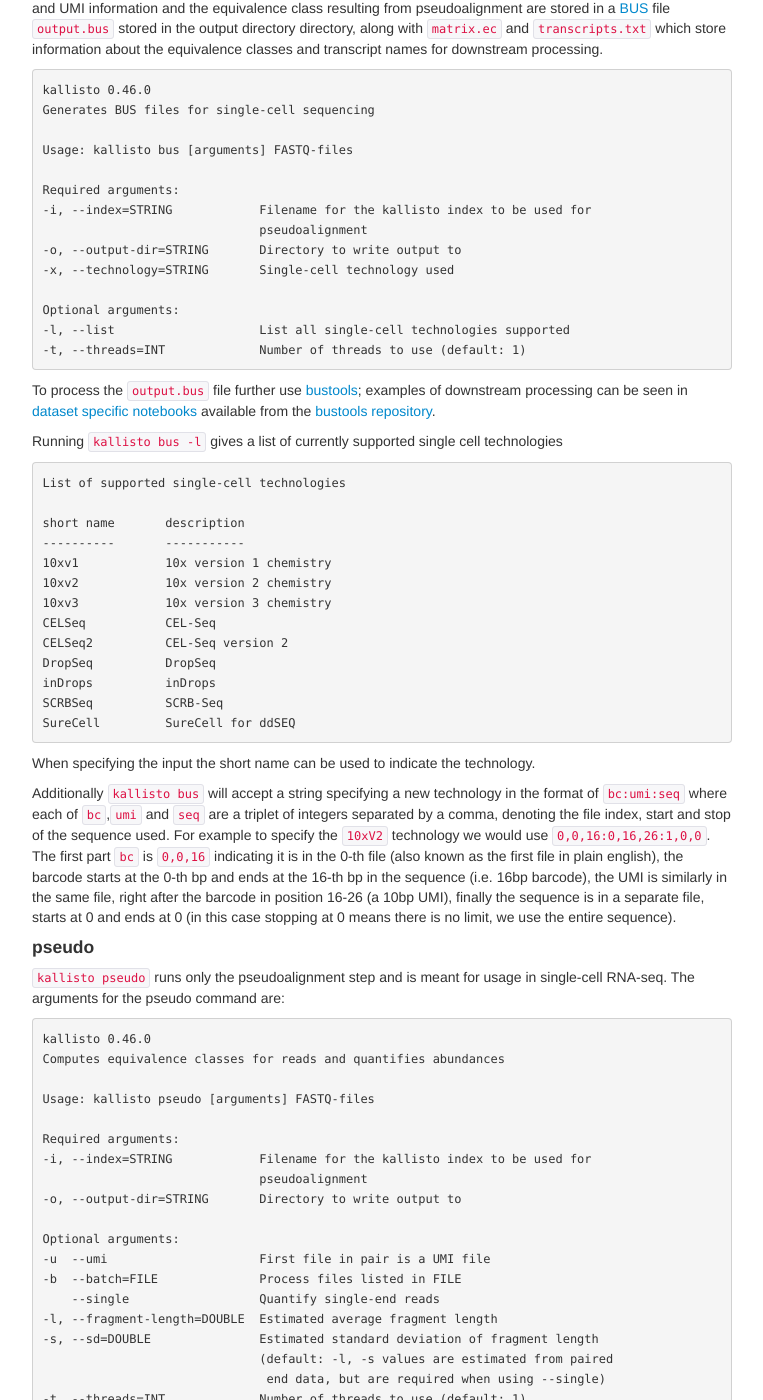
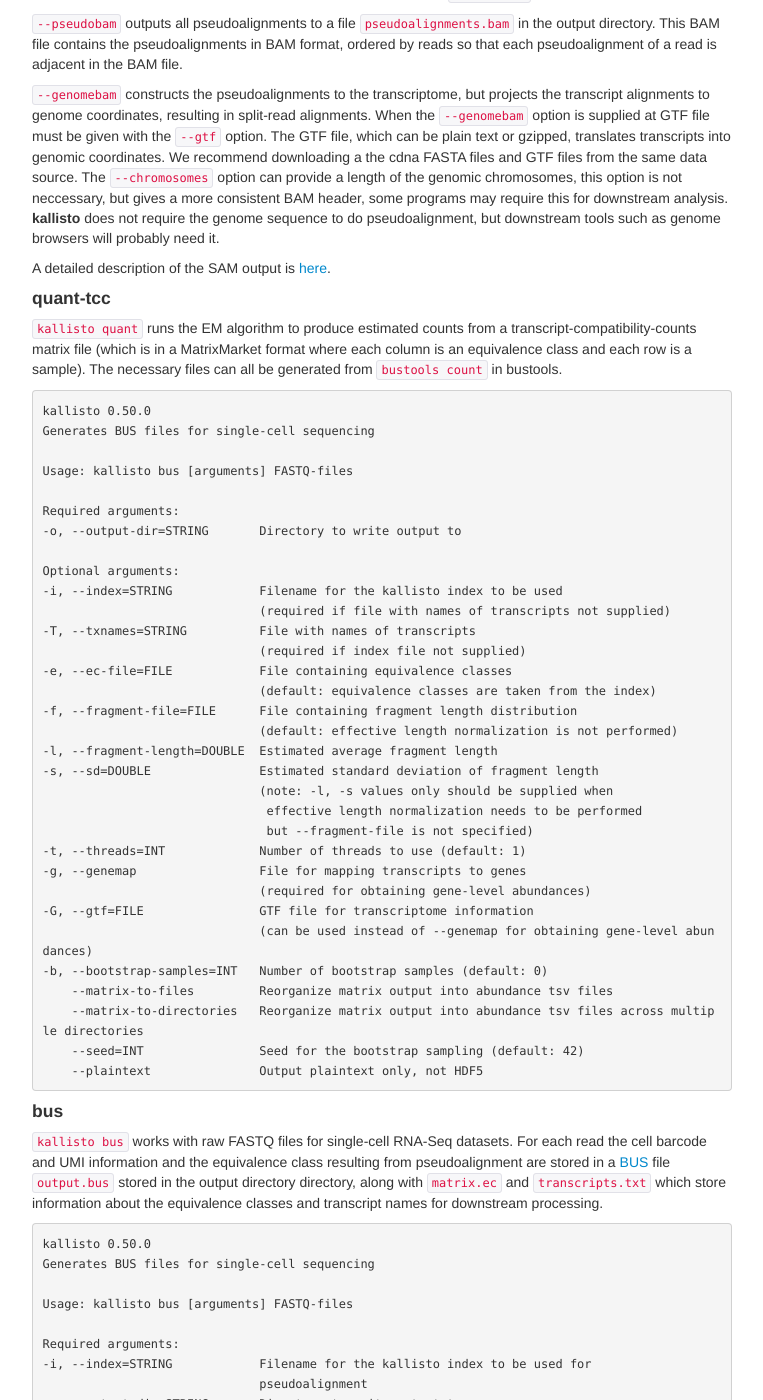
Before and after one commit to pachterlab/kallisto, a Jekyll site: the page built from manual.md, in a window 1280 px wide and 1400 px high, scrolled down 3100 px. Shown: the whole window, without its empty margins (258-1021 px from the left). Built offline with Jekyll 4.4.1, drawn with Linux system fonts in a browser that asks for light colours; some of the changed text lies outside the part shown.

Commit message:
Update manual.md

```diff
--- a/manual.md
+++ b/manual.md
@@ -6,10 +6,28 @@
 ---
 {% include JB/setup %}
 
+
+#### Compiling
+
+
+~~~
+git clone https://github.com/pachterlab/kallisto
+cd kallisto
+mkdir build
+cd build
+cmake ..
+make
+make install
+~~~
+
+If you don't want to install kallisto system-wide and only want the executable binary, don't run make install -- make will already have generated the binary and have put it at: kallisto/build/src/kallisto
+
+#### kallisto
+
 Typing `kallisto` produces a list of usage options, which are:
 
 ~~~
-kallisto 0.46.0
+kallisto 0.50.0
 
 Usage: kallisto <CMD> [arguments] ..
 
@@ -17,9 +35,8 @@
 
     index         Builds a kallisto index
     quant         Runs the quantification algorithm
+    quant-tcc     Runs quantification on transcript-compatibility counts
     bus           Generate BUS files for single-cell data
-    pseudo        Runs the pseudoalignment step
-    merge         Merges several batch runs
     h5dump        Converts HDF5-formatted results to plaintext
     inspect       Inspects and gives information about an index
     version       Prints version information
@@ -34,7 +51,7 @@
 `kallisto index` builds an index from a FASTA formatted file of target sequences. The arguments for the index command are:
 
 ~~~
-kallisto 0.46.0
+kallisto 0.50.0
 Builds a kallisto index
 
 Usage: kallisto index [arguments] FASTA-files
@@ -44,17 +61,23 @@
 
 Optional argument:
 -k, --kmer-size=INT         k-mer (odd) length (default: 31, max value: 31)
+-d, --d-list=STRING         Path to a FASTA-file containing sequences to mask from quantification
     --make-unique           Replace repeated target names with unique names
+    --aa                    Generate index from a FASTA-file containing amino acid sequences
+    --distinguish           Generate index where sequences are distinguished by the sequence name
+-t, --threads=INT           Number of threads to use (default: 1)
+-m, --min-size=INT          Length of minimizers (default: automatically chosen)
+-e, --ec-max-size=INT       Maximum number of targets in an equivalence class (default: no maximum)
 ~~~
 
-The Fasta file supplied can be either in plaintext or gzipped format. Prebuilt indices constructed from [Ensembl reference transcriptomes](https://uswest.ensembl.org/info/data/ftp/index.html) can be download from the [kallisto transcriptome indices](https://github.com/pachterlab/kallisto-transcriptome-indices/releases) site.
+The Fasta file supplied can be either in plaintext or gzipped format. Note: Do not supply the genome Fasta file; the Fasta file must be a transcriptome Fasta.
 
 #### quant
 
 `kallisto quant` runs the quantification algorithm. The arguments for the quant command are:
 
 ~~~
-kallisto 0.46.0
+kallisto 0.50.0
 Computes equivalence classes for reads and quantifies abundances
 
 Usage: kallisto quant [arguments] FASTQ-files
@@ -80,12 +101,6 @@
                               (default: -l, -s values are estimated from paired
                                end data, but are required when using --single)
 -t, --threads=INT             Number of threads to use (default: 1)
-    --pseudobam               Save pseudoalignments to transcriptome to BAM file
-    --genomebam               Project pseudoalignments to genome sorted BAM file
--g, --gtf                     GTF file for transcriptome information
-                              (required for --genomebam)
--c, --chromosomes             Tab separated file with chromosome names and lengths
-                              (optional for --genomebam, but recommended)
 ~~~
 
 __kallisto__ can process either single-end or paired-end reads. The default running mode is paired-end and requires an even number of FASTQ files represented as pairs, e.g.
@@ -126,7 +141,6 @@
 
 ##### Optional arguments
 
-+ `--bias` learns parameters for a model of sequences specific bias and corrects the abundances accordlingly.
 
 + `-t, --threads` specifies the number of threads to be used both for pseudoalignment and running bootstrap. The default value is 1 thread, specifying more than the number of bootstraps or the number of cores on your machine has no additional effect.
 
@@ -134,18 +148,63 @@
 
 + `--rf-stranded` same as `--fr-stranded` but the **first** read maps to the **reverse** strand of a transcript.
 
+
+##### Legacy options:
+
+These options are only supported in kallisto versions before 0.50.0. To use them install an older version of kallisto (recommended: 0.48.0).
+
+kallisto quant:
+
++ `--bias` learns parameters for a model of sequences specific bias and corrects the abundances accordlingly.
+
 + `--fusion` does normal quantification, but additionally looks for reads that do not pseudoalign because they are potentially from fusion genes. All output is written to the file `fusion.txt` in the output folder.
 
-##### Pseudobam
+`--pseudobam` outputs all pseudoalignments to a file `pseudoalignments.bam` in the output directory. This BAM file contains the pseudoalignments in BAM format, ordered by reads so that each pseudoalignment of a read is adjacent in the BAM file.
 
-`--pseudobam` outputs all pseudoalignments to a file `pseudoalignments.bam` in the output directory. This BAM file contains the pseudoalignments in BAM format, ordered by reads so that each pseudoalignment of a read is adjacent in the BAM file.
+`--genomebam` constructs the pseudoalignments to the transcriptome, but projects the transcript alignments to genome coordinates, resulting in split-read alignments. When the `--genomebam` option is supplied at GTF file must be given with the `--gtf` option. The GTF file, which can be plain text or gzipped, translates transcripts into genomic coordinates. We recommend downloading a the cdna FASTA files and GTF files from the same data source. The `--chromosomes` option can provide a length of the genomic chromosomes, this option is not neccessary, but gives a more consistent BAM header, some programs may require this for downstream analysis. __kallisto__ does not require the genome sequence to do pseudoalignment, but downstream tools such as genome browsers will probably need it.
 
 
 A detailed description of the SAM output is [here](pseudobam.html).
 
-##### GenomeBam
 
-`--genomebam` constructs the pseudoalignments to the transcriptome, but projects the transcript alignments to genome coordinates, resulting in split-read alignments. When the `--genomebam` option is supplied at GTF file must be given with the `--gtf` option. The GTF file, which can be plain text or gzipped, translates transcripts into genomic coordinates. We recommend downloading a the cdna FASTA files and GTF files from the same data source. The `--chromosomes` option can provide a length of the genomic chromosomes, this option is not neccessary, but gives a more consistent BAM header, some programs may require this for downstream analysis. __kallisto__ does not require the genome sequence to do pseudoalignment, but downstream tools such as genome browsers will probably need it.
+#### quant-tcc
+
+`kallisto quant` runs the EM algorithm to produce estimated counts from a transcript-compatibility-counts matrix file (which is in a MatrixMarket format where each column is an equivalence class and each row is a sample). The necessary files can all be generated from `bustools count` in bustools.
+
+~~~
+kallisto 0.50.0
+Generates BUS files for single-cell sequencing
+
+Usage: kallisto bus [arguments] FASTQ-files
+
+Required arguments:
+-o, --output-dir=STRING       Directory to write output to
+
+Optional arguments:
+-i, --index=STRING            Filename for the kallisto index to be used
+                              (required if file with names of transcripts not supplied)
+-T, --txnames=STRING          File with names of transcripts
+                              (required if index file not supplied)
+-e, --ec-file=FILE            File containing equivalence classes
+                              (default: equivalence classes are taken from the index)
+-f, --fragment-file=FILE      File containing fragment length distribution
+                              (default: effective length normalization is not performed)
+-l, --fragment-length=DOUBLE  Estimated average fragment length
+-s, --sd=DOUBLE               Estimated standard deviation of fragment length
+                              (note: -l, -s values only should be supplied when
+                               effective length normalization needs to be performed
+                               but --fragment-file is not specified)
+-t, --threads=INT             Number of threads to use (default: 1)
+-g, --genemap                 File for mapping transcripts to genes
+                              (required for obtaining gene-level abundances)
+-G, --gtf=FILE                GTF file for transcriptome information
+                              (can be used instead of --genemap for obtaining gene-level abundances)
+-b, --bootstrap-samples=INT   Number of bootstrap samples (default: 0)
+    --matrix-to-files         Reorganize matrix output into abundance tsv files
+    --matrix-to-directories   Reorganize matrix output into abundance tsv files across multiple directories
+    --seed=INT                Seed for the bootstrap sampling (default: 42)
+    --plaintext               Output plaintext only, not HDF5
+~~~
 
 
 #### bus
@@ -153,7 +212,7 @@
 `kallisto bus` works with raw FASTQ files for single-cell RNA-Seq datasets. For each read the cell barcode and UMI information and the equivalence class resulting from pseudoalignment are stored in a [BUS](https://github.com/BUStools/BUS) file `output.bus` stored in the output directory directory, along with `matrix.ec` and `transcripts.txt` which store information about the equivalence classes and transcript names for downstream processing.
 
 ~~~
-kallisto 0.46.0
+kallisto 0.50.0
 Generates BUS files for single-cell sequencing
 
 Usage: kallisto bus [arguments] FASTQ-files
@@ -166,7 +225,20 @@
 
 Optional arguments:
 -l, --list                    List all single-cell technologies supported
+-B, --batch=FILE              Process files listed in FILE
 -t, --threads=INT             Number of threads to use (default: 1)
+-b, --bam                     Input file is a BAM file
+-n, --num                     Output number of read in flag column (incompatible with --bam)
+-N, --numReads                Maximum number of reads to process from supplied input
+-T, --tag=STRING              5′ tag sequence to identify UMI reads for certain technologies
+    --fr-stranded             Strand specific reads for UMI-tagged reads, first read forward
+    --rf-stranded             Strand specific reads for UMI-tagged reads, first read reverse
+    --unstranded              Treat all read as non-strand-specific
+    --paired                  Treat reads as paired
+    --aa                      Align to index generated from a FASTA-file containing amino acid sequences
+    --inleaved                Specifies that input is an interleaved FASTQ file
+    --batch-barcodes          Records both batch and extracted barcode in BUS file
+    --verbose                 Print out progress information every 1M proccessed reads
 ~~~
 
 To process the `output.bus` file further use [bustools](https://github.com/BUStools/bustools); examples of downstream processing can be seen in [dataset specific notebooks](https://github.com/BUStools/Notebooks) available from the [bustools repository](https://github.com/BUStools).
@@ -181,52 +253,29 @@
 10xv1            10x version 1 chemistry
 10xv2            10x version 2 chemistry
 10xv3            10x version 3 chemistry
+Bulk             Bulk RNA-seq
+SmartSeq2        Smart-seq2
+BDWTA            BD Rhapsody WTA
 CELSeq           CEL-Seq
 CELSeq2          CEL-Seq version 2
 DropSeq          DropSeq
-inDrops          inDrops
+inDropsv1        inDrops version 1 chemistry
+inDropsv2        inDrops version 2 chemistry
+inDropsv3        inDrops version 3 chemistry
 SCRBSeq          SCRB-Seq
+SmartSeq3        Smart-seq3
+SPLiT-seq        SPLiT-seq
 SureCell         SureCell for ddSEQ
+Visium           10x Visium Spatial Transcriptomics
 ~~~
 
 When specifying the input the short name can be used to indicate the technology.
 
 Additionally `kallisto bus` will accept a string specifying a new technology in the format of `bc:umi:seq` where each of `bc`,`umi` and `seq` are a triplet of integers separated by a comma, denoting the file index, start and stop of the sequence used. For example to specify the `10xV2` technology we would use `0,0,16:0,16,26:1,0,0`. The first part `bc` is `0,0,16` indicating it is in the 0-th file (also known as the first file in plain english), the barcode starts at the 0-th bp and ends at the 16-th bp in the sequence (i.e. 16bp barcode), the UMI is similarly in the same file, right after the barcode in position 16-26 (a 10bp UMI), finally the sequence is in a separate file, starts at 0 and ends at 0 (in this case stopping at 0 means there is no limit, we use the entire sequence).
 
-#### pseudo
+##### Batch files
 
-`kallisto pseudo` runs only the pseudoalignment step and is meant for usage in single-cell RNA-seq. The arguments for the pseudo command are:
-
-~~~
-kallisto 0.46.0
-Computes equivalence classes for reads and quantifies abundances
-
-Usage: kallisto pseudo [arguments] FASTQ-files
-
-Required arguments:
--i, --index=STRING            Filename for the kallisto index to be used for
-                              pseudoalignment
--o, --output-dir=STRING       Directory to write output to
-
-Optional arguments:
--u  --umi                     First file in pair is a UMI file
--b  --batch=FILE              Process files listed in FILE
-    --single                  Quantify single-end reads
--l, --fragment-length=DOUBLE  Estimated average fragment length
--s, --sd=DOUBLE               Estimated standard deviation of fragment length
-                              (default: -l, -s values are estimated from paired
-                               end data, but are required when using --single)
--t, --threads=INT             Number of threads to use (default: 1)
-
-~~~
-
-The form of the command and the meaning of the parameters are identical to the quant command. However, pseudo does not run the EM-algorithm to quantify abundances. In addition the pseudo command has an option to specify many cells in a batch file, e.g.
-
-~~~
-kallisto pseudo -i index -o output -b batch.txt
-~~~
-
-which will read information about each cell in the `batch.txt` file and process all cells simultaneously.
+Using the --batch option in `kallisto bus ` allows you to supply a list of fastq files in a separate text file (each line represents a unique sample or cell).
 
 The format of the batch file is
 
@@ -237,31 +286,6 @@
 cell3 cell3_1.fastq.gz cell3_1.fastq.gz
 ...
 ~~~
-
-where the first column is the id of the cell and the next two fields are the corresponding files containing the paired end reads. Any lines starting with `#` are ignored. In the case of single end reads, specified with `--single`, only one file should be specified per cell.
-
-When the `--umi` option is specified the batch file is of the form
-
-~~~
-#id umi-file file-1
-cell1 cell_1.umi cell_1.fastq.gz
-cell2 cell_2.umi cell_2.fastq.gz
-cell3 cell_3.umi cell_3.fastq.gz
-...
-~~~
-
-where the umi-file is a text file of the form
-
-~~~
-TTACACTGAC
-CCACTCTATG
-CAGGAAATCG
-...
-~~~
-
-listing the Unique Molecular Identifier (UMI) for each read. The order of UMIs and reads in the fastq file must match. Even though the UMI data is single end we do not require or make use of the fragment length.
-
-When run in **UMI** mode kallisto will use the sequenced reads to pseudoalign and find an equivalence class, but rather than count the number of reads for each equivalence class, kallisto counts the number of distinct UMIs that pseudoalign to each equivalence class.
 
 #### h5dump
 
@@ -280,35 +304,17 @@
 
 ~~~
 
-#### merge
-
-`kallisto merge` can merge the results of several batches performed by `pseudo`, this creates a single output as if `kallisto` had ben run on the entire sample.
-
-~~~
-kallisto 0.46.0
-Computes equivalence classes for reads and quantifies abundances
-
-Usage: kallisto merge [arguments] ouput-directories
-
-Required arguments:
--i, --index=STRING            Filename for the kallisto index to be used for
-                              pseudoalignment
--o, --output-dir=STRING       Directory to write output to
-~~~
-
 #### inspect
 
 `kallisto inspect` can output the Target de Bruijn Graph in the index in two ways, as a file in `GFA` [format](https://github.com/GFA-spec/GFA-spec) or it can map the contigs of the graph and and equivalence classes in a `BED` format that can be visualized using [IGV](http://software.broadinstitute.org/software/igv/)
 
 ~~~
-kallisto 0.46.0
+kallisto 0.50.0
 
 Usage: kallisto inspect INDEX-file
 
 Optional arguments:
--G, --gfa=STRING        Filename for GFA output of T-DBG
--g, --gtf=STRING        Filename for GTF file
--b, --bed=STRING        Filename for BED output (default: index + ".bed")
+-t, --threads=INT       Number of threads
 ~~~
 
 #### version
```
Also changed, not shown: other parts of manual.md (+0 -2 lines).
